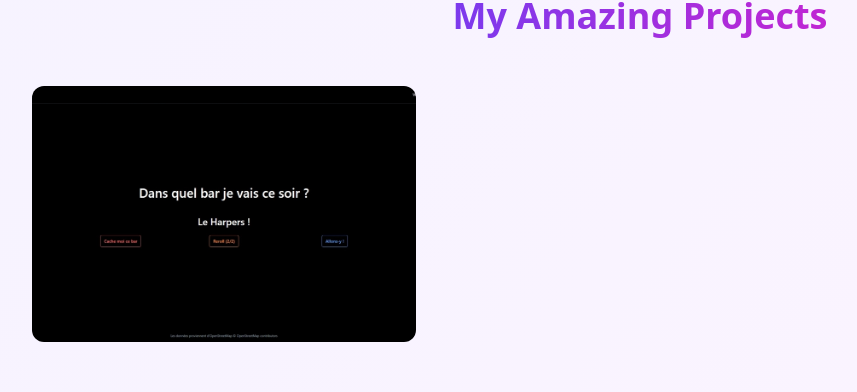
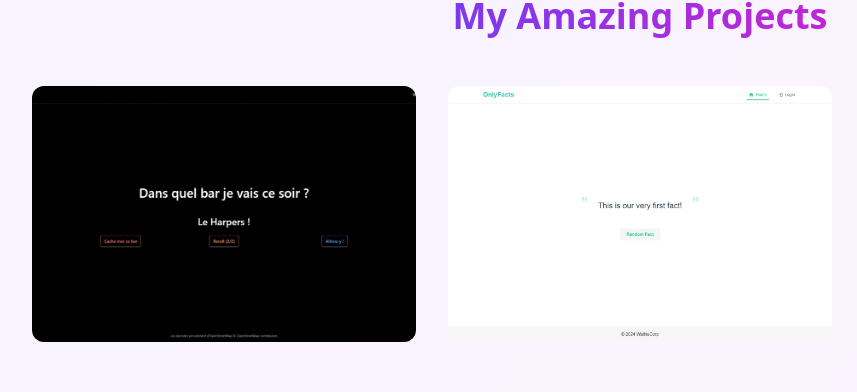
Before and after one commit to TheWathis/Wathis, a Nuxt app: page / in a window 1280 px wide. Shown: the part 647-1039 px from the top of the page, without its empty margins (0-857 px from the left). Built offline with nearby package versions, Linux system fonts and the light colour scheme.

Commit message:
feat: add onlyfacts

```diff
--- a/app.vue
+++ b/app.vue
@@ -28,6 +28,12 @@ const localizedWebsites = computed(() => [
         description: t("portfolio.dansQuelBar.description"),
         image: "/images/dansquelbarjevaiscesoir.webp",
         url: "https://dansquelbarjevaiscesoir.fr",
+    },
+    {
+        name: t("portfolio.onlyfacts.name"),
+        description: t("portfolio.onlyfacts.description"),
+        image: "/images/onlyfacts.webp",
+        url: "https://theonlyfacts.com",
     },
 ]);
 
--- a/i18n/locales/en.js
+++ b/i18n/locales/en.js
@@ -3,30 +3,36 @@ export default {
     // Add navbar translations
   },
   hero: {
-        title: 'I Create Digital Magic',
-        subtitle: 'Turning my ideas into stunning digital experiences',
-        cta: 'See My Work'
+    title: "I Create Digital Magic",
+    subtitle: "Turning my ideas into stunning digital experiences",
+    cta: "See My Work",
   },
   portfolio: {
-        title: 'My Amazing Projects',
-        cta: 'View Project →',
+    title: "My Amazing Projects",
+    cta: "View Project →",
     dansQuelBar: {
-            name: 'Where Should I Drink Tonight',
-            description: 'A web application helping you and your drinking buddy find the perfect bar for your evening.'
-        }
+      name: "Where Should I Drink Tonight",
+      description:
+        "A web application helping you and your drinking buddy find the perfect bar for your evening.",
+    },
+    onlyfacts: {
+      name: "OnlyFacts",
+      description:
+        "A website that gives you only facts. Nothing more, nothing less.",
+    },
   },
   contact: {
-        title: 'Give me your ideas',
+    title: "Give me your ideas",
     form: {
-            website: 'Website',
-            name: 'Your name',
-            email: 'Your email *',
-            idea: 'Your idea *',
-            sent: 'Message sent',
-            sending: 'Sending...',
-            send: 'Send message',
-            send_success: 'Message sent successfully! I\'ll try get back to you.',
-            send_error: 'Failed to send message. Please try again later.'
-        }
-    }
-}
+      website: "Website",
+      name: "Your name",
+      email: "Your email *",
+      idea: "Your idea *",
+      sent: "Message sent",
+      sending: "Sending...",
+      send: "Send message",
+      send_success: "Message sent successfully! I'll try get back to you.",
+      send_error: "Failed to send message. Please try again later.",
+    },
+  },
+};
```
Also changed, not shown: i18n/locales/fr.js (+28 -21 lines), public/images/onlyfacts.webp (added). Lines whose indentation alone changed are shown as unchanged.
